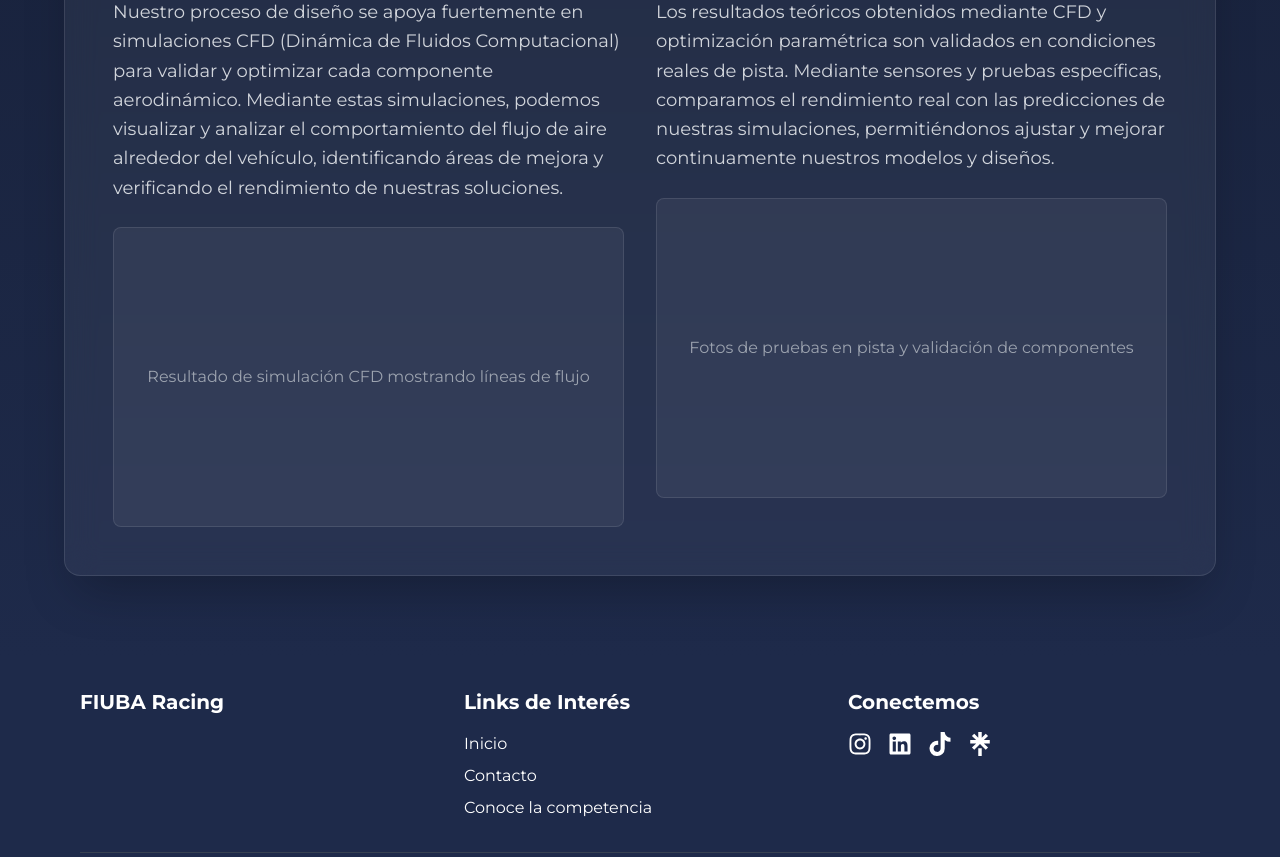
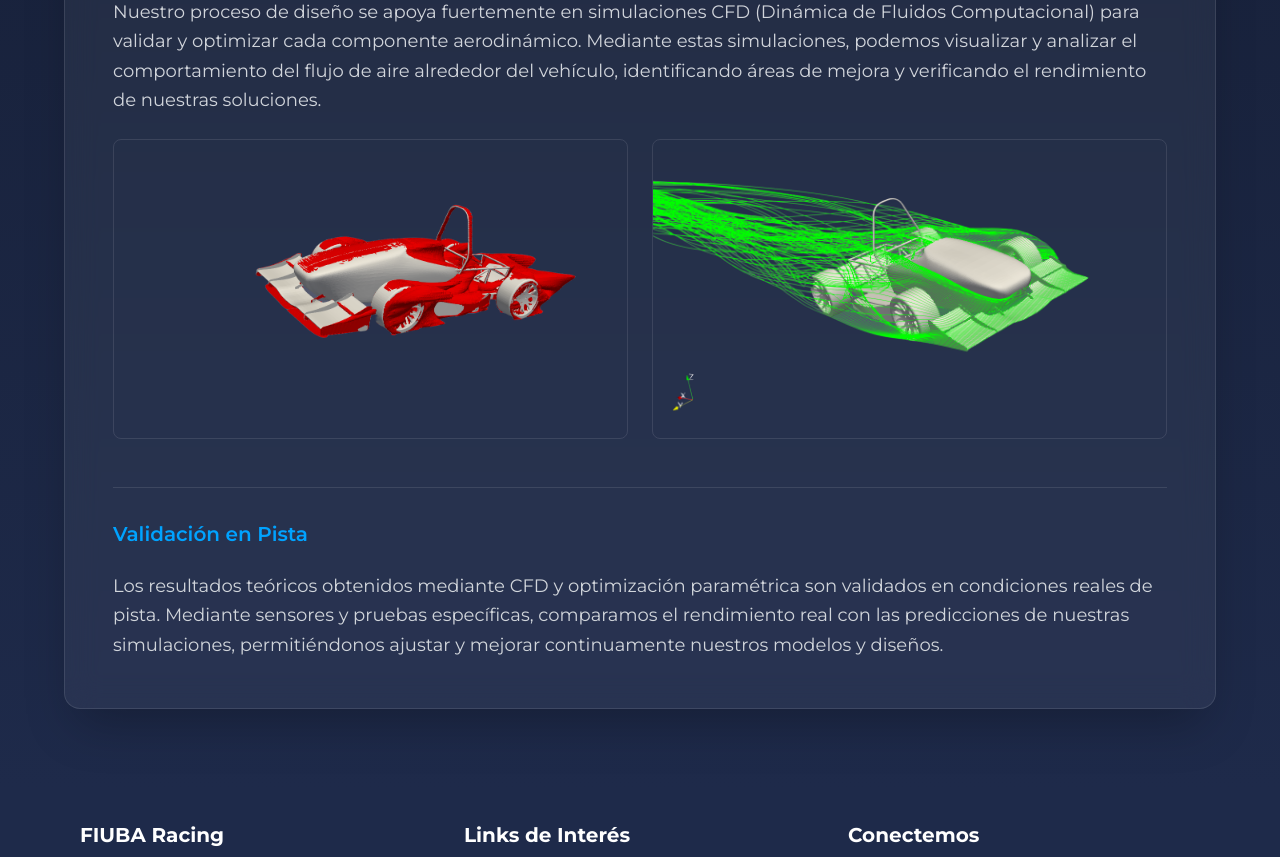
Before and after one commit to Agustin1324/formula-sae-website, a Next.js app: page /subsystems/aero in a window 1280 px wide. Shown: the part 3720-4577 px from the top of the page. Built offline with nearby package versions, Linux system fonts and the light colour scheme.

Commit message:
feat: replace ImagePlaceholder with Next.js Image component and enhance CFD analysis layout

```diff
--- a/app/subsystems/aero/page.tsx
+++ b/app/subsystems/aero/page.tsx
@@ -4,7 +4,7 @@ import { AeroHeader } from "@/components/aero/AeroHeader";
 import { AeroContentSection } from "@/components/aero/AeroContentSection";
 import { AeroMainPartsInteractive } from "@/components/aero/AeroMainPartsInteractive";
 import { ParametricDesignShowcase } from "@/components/aero/ParametricDesignShowcase";
-import { ImagePlaceholder } from "@/components/ui/ImagePlaceholder";
+import Image from "next/image";
 import { motion } from "framer-motion";
 
 export default function AerodynamicsPage() {
@@ -31,7 +31,8 @@ export default function AerodynamicsPage() {
               <div className="w-20 h-1 bg-[#00A3FF]"></div>
             </div>
 
-            <div className="grid md:grid-cols-2 gap-8">
+            {/* Análisis CFD */}
+            <div className="space-y-8">
               <div className="space-y-6">
                 <h3 className="text-xl font-semibold text-[#00A3FF]">
                   Análisis CFD
@@ -42,12 +43,29 @@ export default function AerodynamicsPage() {
                   y analizar el comportamiento del flujo de aire alrededor del vehículo, identificando áreas de mejora
                   y verificando el rendimiento de nuestras soluciones.
                 </p>
-                <ImagePlaceholder
-                  text="Resultado de simulación CFD mostrando líneas de flujo"
-                  height="h-[300px]"
+                <div className="grid md:grid-cols-2 gap-6">
+                  <div className="relative h-[300px] rounded-lg overflow-hidden border border-white/10">
+                    <Image
+                      src="/aero/extra/pressure_clouds.png"
+                      alt="Análisis de presión CFD"
+                      fill
+                      className="object-contain"
                     />
                   </div>
-              <div className="space-y-6">
+                  <div className="relative h-[300px] rounded-lg overflow-hidden border border-white/10">
+                    <Image
+                      src="/aero/extra/Streamlines_2.png"
+                      alt="Líneas de flujo CFD"
+                      fill
+                      className="object-contain"
+                    />
+                  </div>
+                </div>
+              </div>
+            </div>
+
+            {/* Validación en Pista */}
+            <div className="space-y-6 pt-8 border-t border-white/10">
               <h3 className="text-xl font-semibold text-[#00A3FF]">
                 Validación en Pista
               </h3>
@@ -57,11 +75,6 @@ export default function AerodynamicsPage() {
                 predicciones de nuestras simulaciones, permitiéndonos ajustar y mejorar continuamente nuestros
                 modelos y diseños.
               </p>
-                <ImagePlaceholder
-                  text="Fotos de pruebas en pista y validación de componentes"
-                  height="h-[300px]"
-                />
-              </div>
             </div>
           </motion.div>
         </div>
```
Also changed, not shown: public/aero/extra/8_to_3_parameters.gif (added), public/aero/extra/Streamlines_2.png (added). Lines whose indentation alone changed are shown as unchanged.
